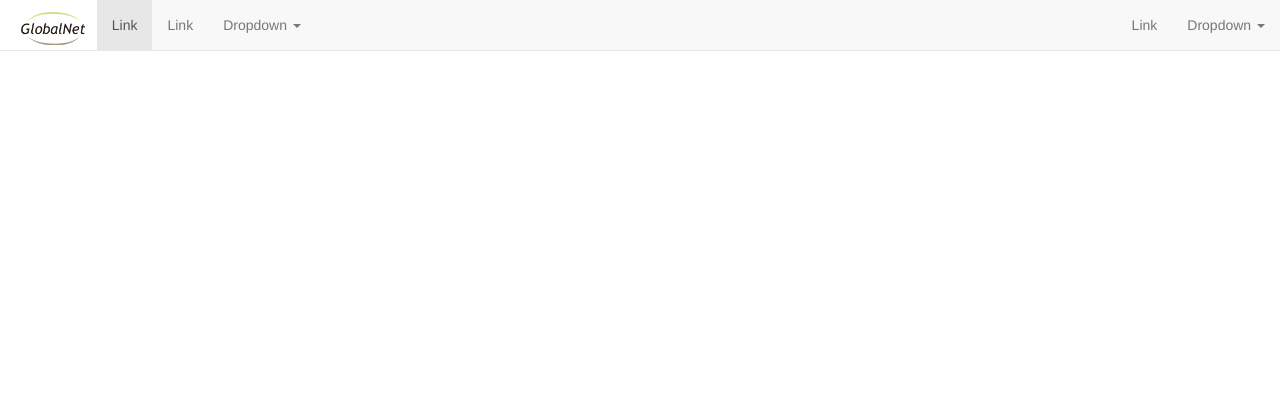
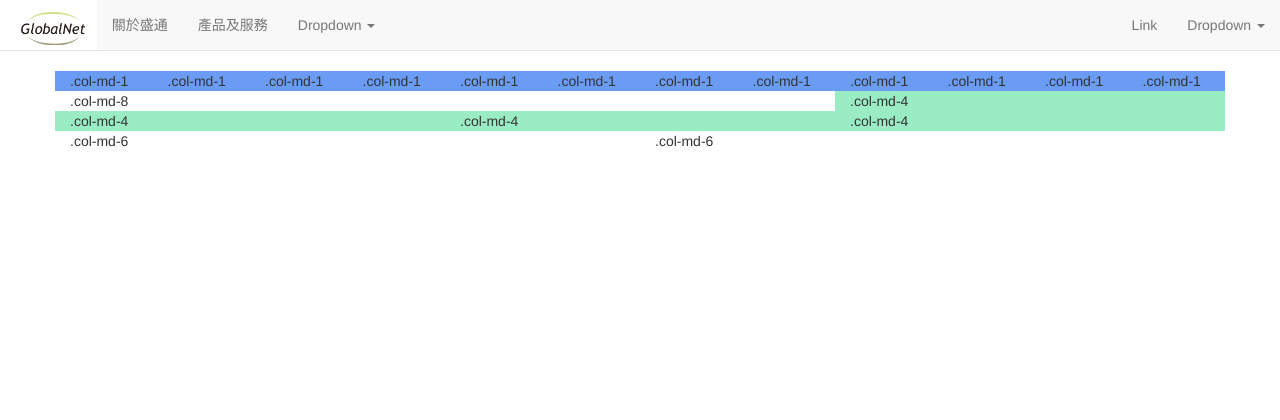
Before and after one commit to johnson0903/GNE-website, a PHP site: page / in a window 1280 px wide. Shown: the top 420 px of the page. Run offline with PHP 8.4, Linux system fonts and the light colour scheme; some libraries are stand-ins or nearby versions.

Commit message:
修改nav

```diff
--- a/css/myStyle.css
+++ b/css/myStyle.css
@@ -10,3 +10,11 @@ body{
 .navbar-brand img{
   height: 50px;
 }
+
+.col-md-1{
+  background-color: rgb(106, 156, 244);
+}
+
+.col-md-4{
+  background-color: rgb(154, 236, 197);
+}
--- a/index.html
+++ b/index.html
@@ -1,16 +1,18 @@
 <!DOCTYPE html>
 <html>
+
 <head>
   <meta charset="UTF-8">
   <meta name="viewport" content="width=device-width, initial-scale=1.0">
   <meta http-equiv="X-UA-Compatible" content="ie=edge">
-  <meta name="viewport" content="width=device-width, initial-scale=1">
+  <meta name="viewport" content="width=device-width, initial-scale=1, user-scalable=no">
   <title>GNE－盛通電子</title>
   <link rel="stylesheet" href="css/bootstrap.min.css">
   <link rel="stylesheet" href="css/myStyle.css">
 </head>
+
 <body>
-  <nav class="navbar navbar-default navbar-fixed-top">
+  <nav class="navbar navbar-default navbar-static-top" role="navigation">
     <div class="container-fluid">
       <!-- Brand and toggle get grouped for better mobile display -->
       <div class="navbar-header">
@@ -28,8 +30,8 @@
       <!-- Collect the nav links, forms, and other content for toggling -->
       <div class="collapse navbar-collapse" id="bs-example-navbar-collapse-1">
         <ul class="nav navbar-nav">
-          <li class="active"><a href="#">Link <span class="sr-only">(current)</span></a></li>
-          <li><a href="#">Link</a></li>
+          <li><a href="#">關於盛通<span class="sr-only">(current)</span></a></li>
+          <li><a href="#">產品及服務</a></li>
           <li class="dropdown">
             <a href="#" class="dropdown-toggle" data-toggle="dropdown" role="button" aria-haspopup="true" aria-expanded="false">Dropdown <span class="caret"></span></a>
             <ul class="dropdown-menu">
@@ -56,10 +58,44 @@
             </ul>
           </li>
         </ul>
-      </div><!-- /.navbar-collapse -->
-    </div><!-- /.container-fluid -->
+      </div>
+      <!-- /.navbar-collapse -->
+    </div>
+    <!-- /.container-fluid -->
   </nav>
-<script src="https://ajax.googleapis.com/ajax/libs/jquery/3.2.1/jquery.min.js"></script>
-<script src="js/bootstrap.min.js"></script>
+
+  <div class="container blocks">
+    <div class="row">
+      <div class="col-md-1">.col-md-1</div>
+      <div class="col-md-1">.col-md-1</div>
+      <div class="col-md-1">.col-md-1</div>
+      <div class="col-md-1">.col-md-1</div>
+      <div class="col-md-1">.col-md-1</div>
+      <div class="col-md-1">.col-md-1</div>
+      <div class="col-md-1">.col-md-1</div>
+      <div class="col-md-1">.col-md-1</div>
+      <div class="col-md-1">.col-md-1</div>
+      <div class="col-md-1">.col-md-1</div>
+      <div class="col-md-1">.col-md-1</div>
+      <div class="col-md-1">.col-md-1</div>
+    </div>
+    <div class="row">
+      <div class="col-md-8">.col-md-8</div>
+      <div class="col-md-4">.col-md-4</div>
+    </div>
+    <div class="row">
+      <div class="col-md-4">.col-md-4</div>
+      <div class="col-md-4">.col-md-4</div>
+      <div class="col-md-4">.col-md-4</div>
+    </div>
+    <div class="row">
+      <div class="col-md-6">.col-md-6</div>
+      <div class="col-md-6">.col-md-6</div>
+    </div>
+  </div>
+
+  <script src="https://ajax.googleapis.com/ajax/libs/jquery/3.2.1/jquery.min.js"></script>
+  <script src="js/bootstrap.min.js"></script>
 </body>
+
 </html>
```
